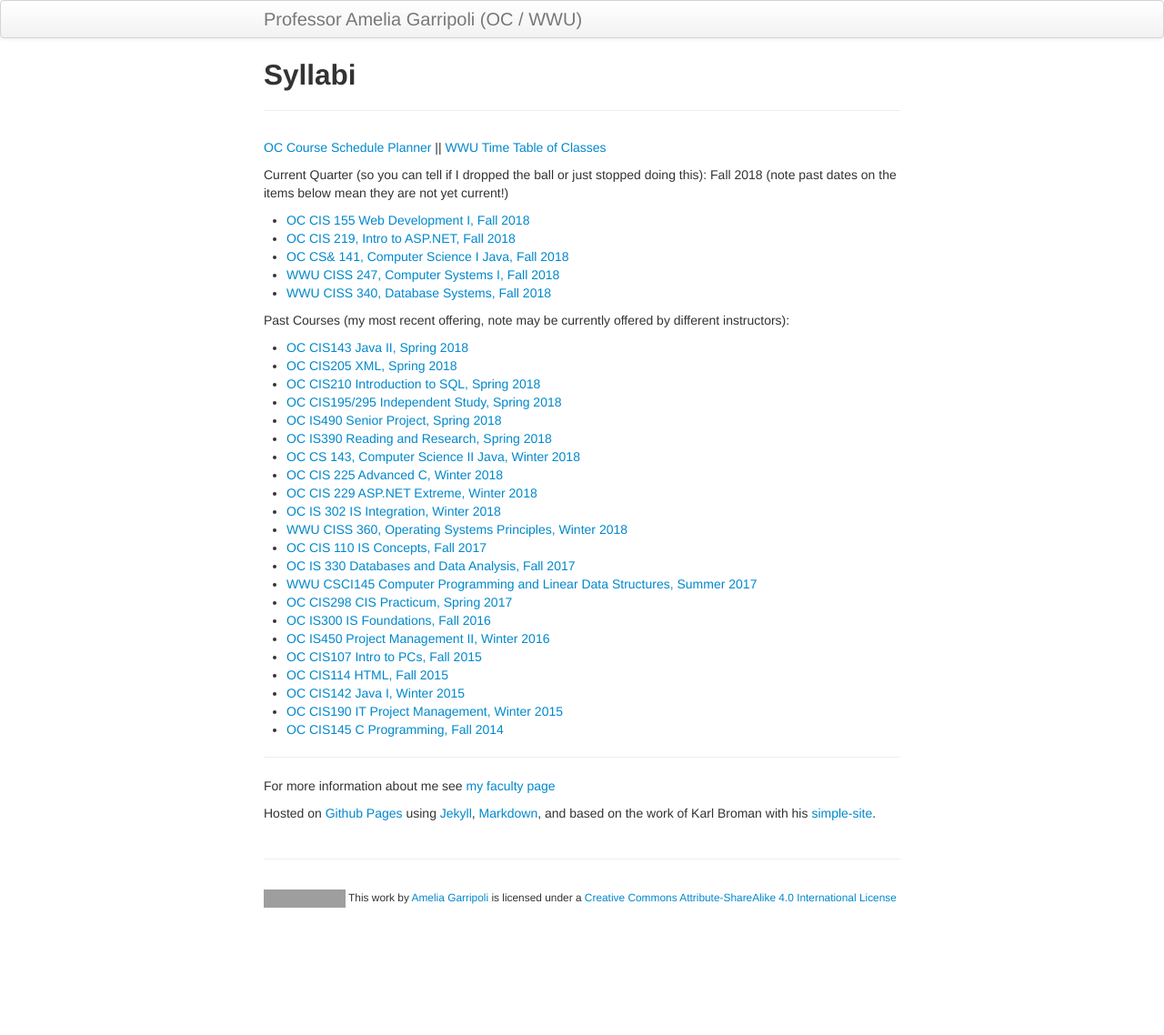
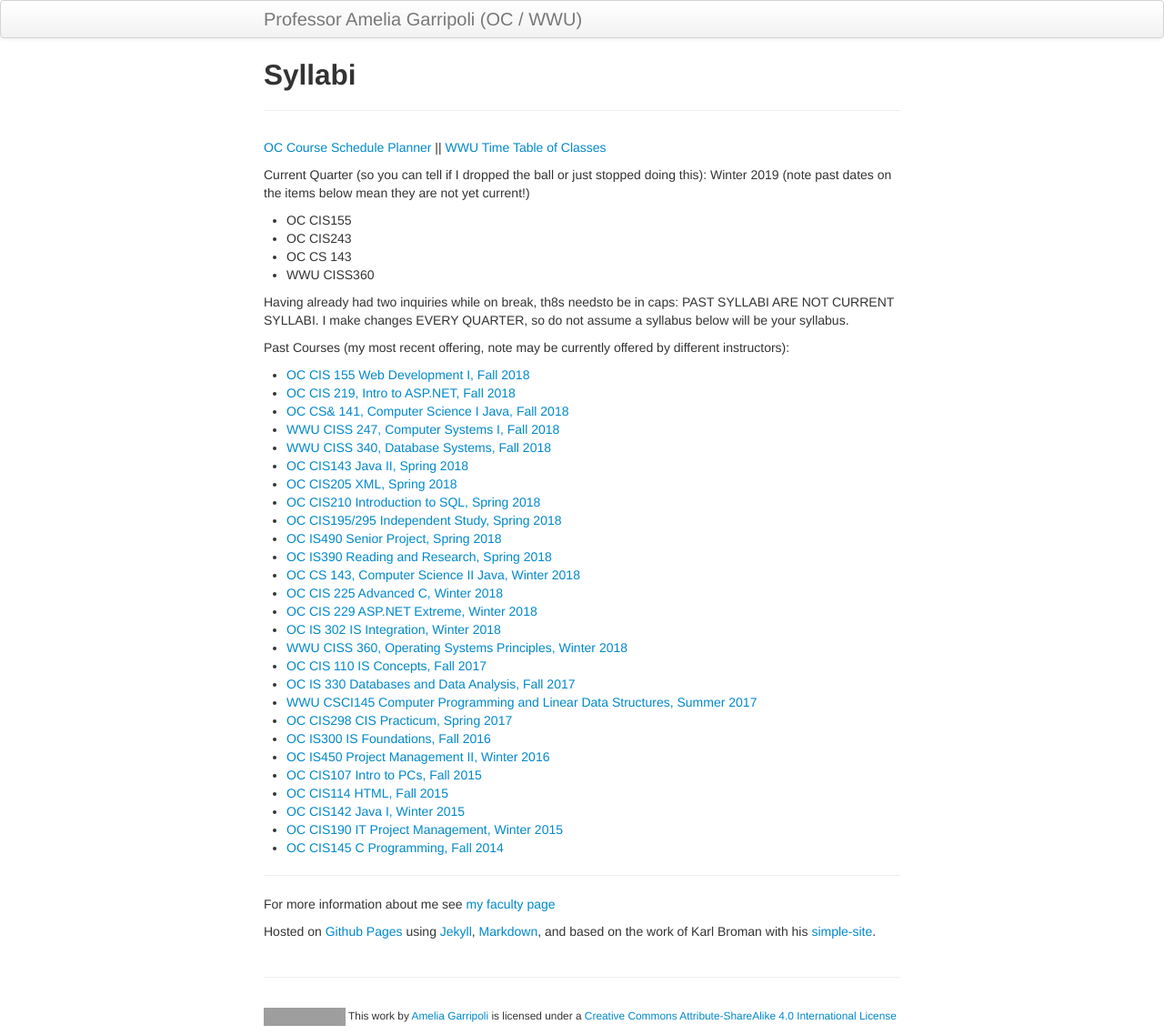
Before and after one commit to argoc/syllabub, a Jekyll site: the page built from index.md, in a window 1280 px wide. Shown: the whole page at 91% size. Built offline with Jekyll 4.4.1, drawn with Linux system fonts in a browser that asks for light colours; before the commit the page ends 1008 px from its top, so only the background shows below that; grey boxes are pictures that could not be loaded.

Commit message:
note BIGGER that old qyllabi are not CURRENT SYLLABI

```diff
--- a/index.md
+++ b/index.md
@@ -7,16 +7,23 @@ description: Capturing current syllabi (past revs in repo history)
 [OC Course Schedule Planner](https://apps.olympic.edu/classschedule/Default.aspx) ||
 [WWU Time Table of Classes](https://admin.wwu.edu/pls/wwis/wwskcfnd.TimeTable)
 
-Current Quarter (so you can tell if I dropped the ball or just stopped doing this): Fall 2018 (note past dates on the items below mean they are not yet current!)
+Current Quarter (so you can tell if I dropped the ball or just stopped doing this): Winter 2019 (note past dates on the items below mean they are not yet current!)
+
+- OC CIS155
+- OC CIS243
+- OC CS 143
+- WWU CISS360
+
+Having already had two inquiries while on break, th8s needsto be in caps: PAST SYLLABI ARE NOT CURRENT SYLLABI.
+I make changes EVERY QUARTER, so do not assume a syllabus below will be your syllabus.
+
+Past Courses (my most recent offering, note may be currently offered by different instructors):
 
 - [OC CIS 155 Web Development I, Fall 2018](CIS155.html)
 - [OC CIS 219, Intro to ASP.NET, Fall 2018](CIS219.html)
 - [OC CS& 141, Computer Science I Java, Fall 2018](CS141.html)
 - [WWU CISS 247, Computer Systems I, Fall 2018](CISS247.html)
 - [WWU CISS 340, Database Systems, Fall 2018](CISS340.html)
-
-Past Courses (my most recent offering, note may be currently offered by different instructors):
-
 - [OC CIS143 Java II, Spring 2018](CIS143.html)
 - [OC CIS205 XML, Spring 2018](CIS205.html)
 - [OC CIS210 Introduction to SQL, Spring 2018](CIS210.html)
```
